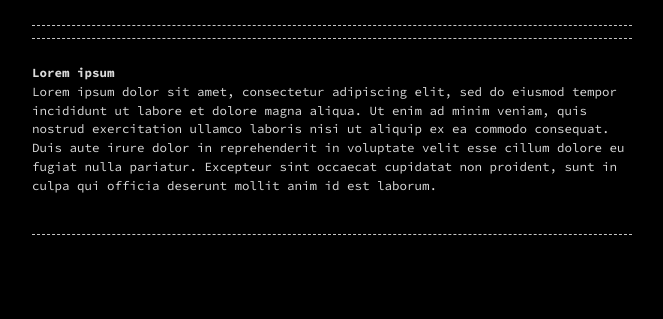
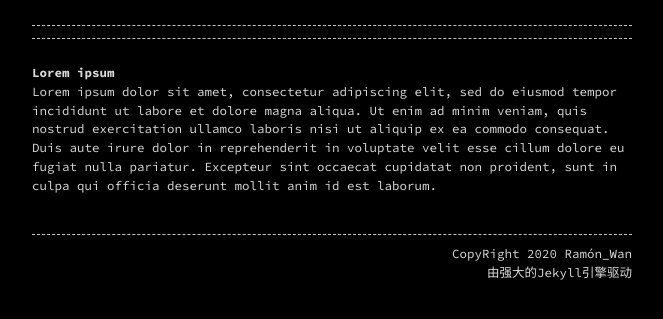
Before and after one commit to CyrilWan/cyrilwan.github.io, a Jekyll site: the page built from index.md, in a window 1280 px wide. Shown: the top 319 px of the page, without its empty margins (308-971 px from the left). Built offline with Jekyll 4.4.1, drawn with Linux system fonts in a browser that asks for light colours; some of the changed lines change nothing that is shown.

Commit message:
Update _config.yml

```diff
--- a/_config.yml
+++ b/_config.yml
@@ -6,10 +6,25 @@
 #  - index.md
 #  - about.md
 
-#footer: 'follow us on <a href="https://twitter.com/">twitter</a>'
+footer: 'CopyRight 2020 Ramón_Wan <br/> 由强大的Jekyll引擎驱动'
 
-#style: light # dark (default) or light
+style: dark
 #listen_for_clients_preferred_style: true # true or false (default)
-
+# Site settings
+title: My Blog
+#你博客的标题
+SEOTitle: Ramón的博客 | My Blog
+#显示在浏览器上搜索的时候显示的标题
+header-img: img/post-bg-rwd.jpg
+#显示在首页的背景图片
+#email:
+description: "My Blog"
+#网站介绍
+keyword: "RamonWan ramonwan Ramon_Wan Ramón_Wan"
+#关键词
+url: "https://ramonwan.github.io"
+# 这个就是填写你的博客地址
+baseurl: ""
+github_username: Ramon_Wan
 plugins:
   - jekyll-seo-tag
```
